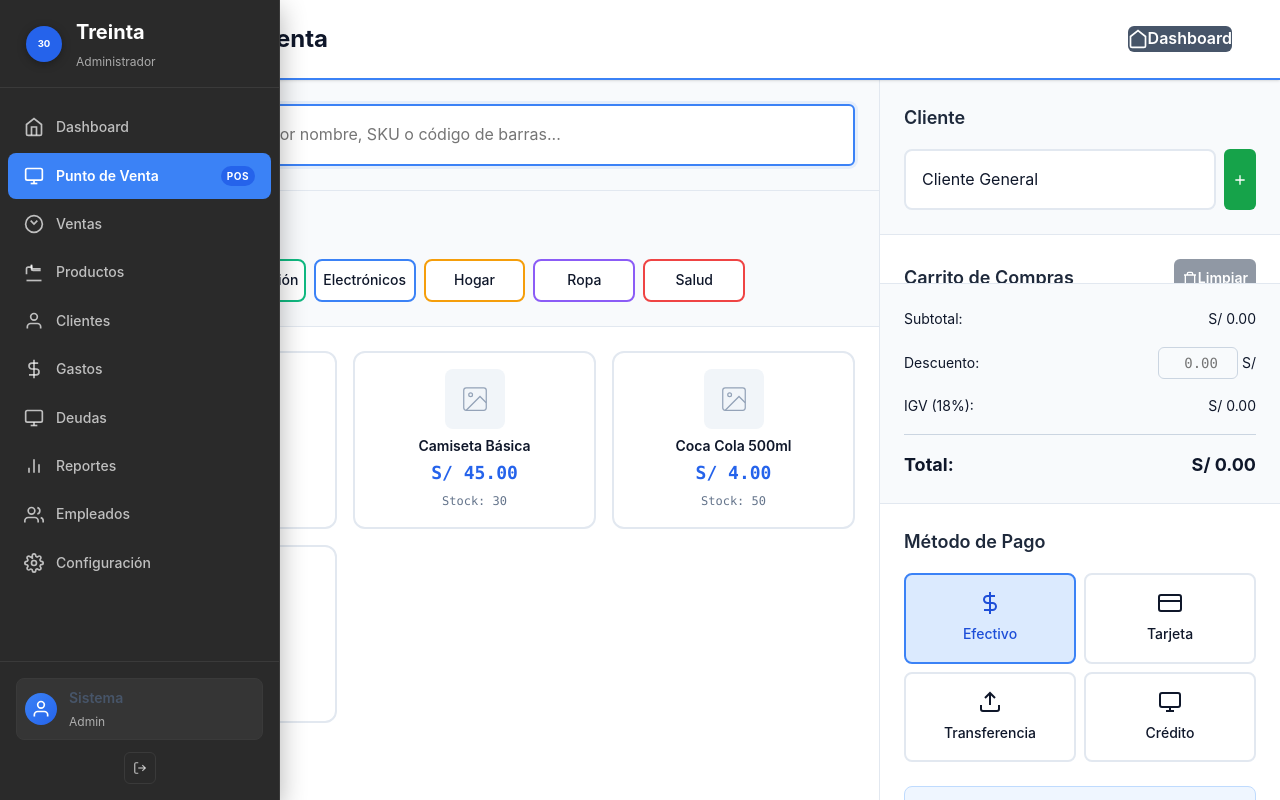
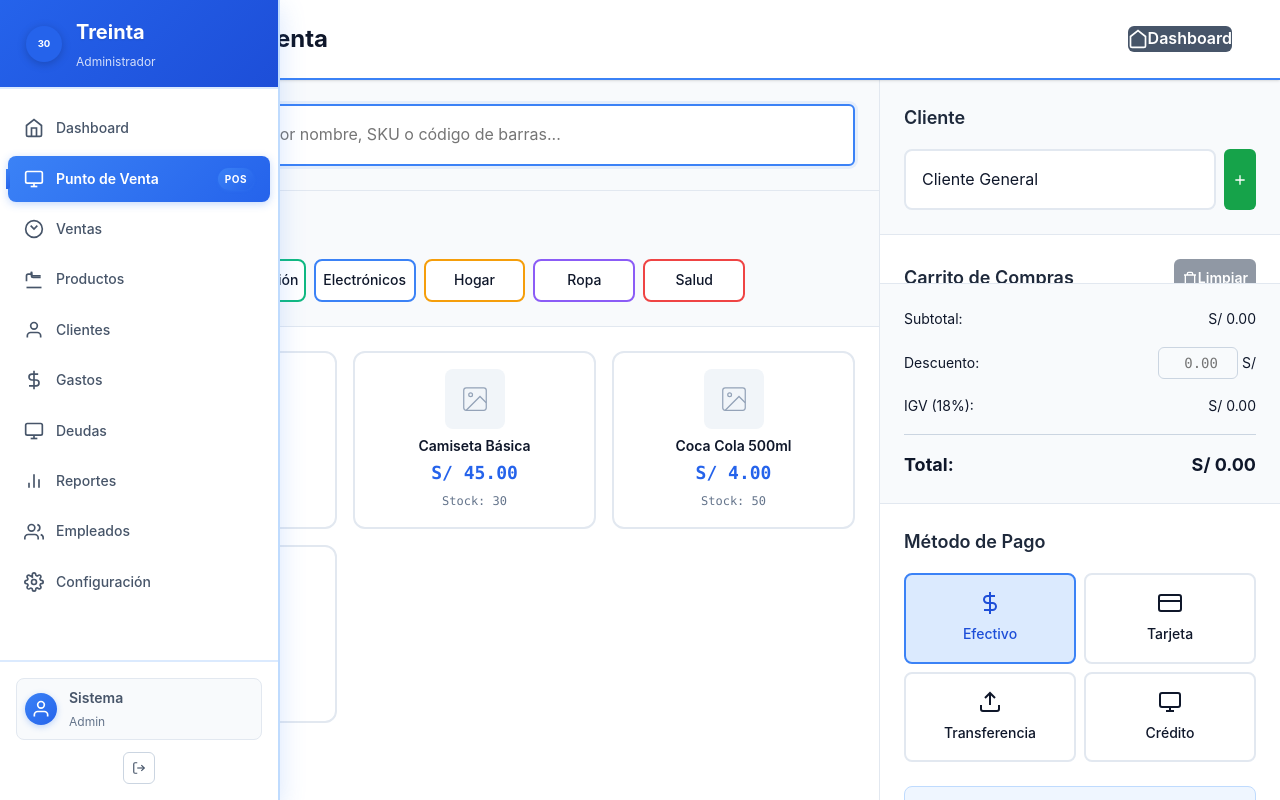
Before and after one commit to Codearlo/sistema_tienda, a PHP site: page /pos.php in a window 1280 px wide. Run offline with PHP 8.4, Linux system fonts and the light colour scheme; a user stored in the database is signed in; data comes from the database, SQL or seed files in the repository; data that the repository does not hold is empty.

Commit message:
Subiendo los archivos

```diff
--- a/assets/css/components/slidebar.css
+++ b/assets/css/components/slidebar.css
@@ -1,5 +1,6 @@
 /* =====================================================
-   SIDEBAR COMPONENT - Versión Corregida Completa
+   SIDEBAR COMPONENT - Tema Claro Corregido
+   Archivo: assets/css/components/slidebar.css
    ===================================================== */
 
 /* ===== MOBILE OVERLAY ===== */
@@ -28,20 +29,21 @@
   left: 0;
   height: 100vh;
   width: 70px;
-  background-color: #2a2a2a;
-  border-right: 1px solid #3a3a3a;
+  background-color: white;
+  border-right: 2px solid var(--primary-100);
   z-index: 30;
   display: flex;
   flex-direction: column;
   overflow: hidden;
-  box-shadow: 0 8px 25px rgba(0, 0, 0, 0.15);
+  box-shadow: 0 8px 25px rgba(59, 130, 246, 0.1);
   transition: width 0.3s ease, box-shadow 0.3s ease;
 }
 
 .sidebar:hover {
   width: 280px;
   z-index: 50;
-  box-shadow: 0 8px 25px rgba(0, 0, 0, 0.3);
+  box-shadow: 0 8px 25px rgba(59, 130, 246, 0.2);
+  border-right-color: var(--primary-200);
 }
 
 /* ===== SIDEBAR HEADER ===== */
@@ -49,8 +51,8 @@
   display: flex;
   align-items: center;
   padding: 1rem;
-  border-bottom: 1px solid #3a3a3a;
-  background-color: #2a2a2a;
+  border-bottom: 2px solid var(--primary-100);
+  background: linear-gradient(135deg, var(--primary-600), var(--primary-700));
   color: white;
   min-height: 80px;
   justify-content: center;
@@ -66,7 +68,7 @@
   flex-shrink: 0;
   margin-right: 0;
   transition: all 0.3s ease;
-  filter: drop-shadow(0 2px 4px rgba(0, 0, 0, 0.3));
+  filter: drop-shadow(0 2px 4px rgba(0, 0, 0, 0.2));
 }
 
 .sidebar:hover .sidebar-logo {
@@ -96,11 +98,12 @@
   margin: 0 0 4px 0;
   color: white;
   white-space: nowrap;
+  text-shadow: 0 1px 2px rgba(0, 0, 0, 0.1);
 }
 
 .sidebar-business {
   font-size: 0.75rem;
-  color: rgba(255, 255, 255, 0.6);
+  color: rgba(255, 255, 255, 0.8);
   margin: 0;
   font-weight: 400;
   white-space: nowrap;
@@ -111,6 +114,7 @@
   flex: 1;
   overflow-y: auto;
   padding: 1rem 0;
+  background-color: white;
 }
 
 .sidebar-nav-list {
@@ -120,14 +124,14 @@
 }
 
 .sidebar-nav-item {
-  margin-bottom: 2px;
+  margin-bottom: 4px;
 }
 
 .sidebar-nav-link {
   display: flex;
   align-items: center;
   padding: 12px;
-  color: rgba(255, 255, 255, 0.7);
+  color: var(--gray-600);
   text-decoration: none;
   transition: all 0.2s ease;
   font-weight: 500;
@@ -144,14 +148,22 @@
 }
 
 .sidebar-nav-link:hover {
-  background-color: rgba(255, 255, 255, 0.1);
-  color: white;
+  background-color: var(--primary-50);
+  color: var(--primary-700);
+  transform: translateX(2px);
 }
 
 .sidebar-nav-link.active {
-  background-color: #3b82f6;
+  background: linear-gradient(135deg, var(--primary-500), var(--primary-600));
   color: white;
   font-weight: 600;
+  box-shadow: 0 2px 8px rgba(59, 130, 246, 0.3);
+}
+
+.sidebar-nav-link.active:hover {
+  background: linear-gradient(135deg, var(--primary-600), var(--primary-700));
+  color: white;
+  transform: translateX(0);
 }
 
 .sidebar-nav-icon {
@@ -160,6 +172,9 @@
   margin-right: 0;
   flex-shrink: 0;
   transition: all 0.2s ease;
+  display: flex;
+  align-items: center;
+  justify-content: center;
 }
 
 .sidebar:hover .sidebar-nav-icon {
@@ -185,12 +200,12 @@
 }
 
 .sidebar-nav-badge {
-  background-color: #2563eb;
+  background: linear-gradient(135deg, var(--primary-500), var(--primary-600));
   color: white;
   font-size: 10px;
   font-weight: 700;
-  padding: 2px 6px;
-  border-radius: 10px;
+  padding: 3px 7px;
+  border-radius: 12px;
   text-transform: uppercase;
   letter-spacing: 0.5px;
   margin-left: 8px;
@@ -199,6 +214,7 @@
   width: 0;
   overflow: hidden;
   transition: all 0.3s ease;
+  box-shadow: 0 1px 3px rgba(59, 130, 246, 0.3);
 }
 
 .sidebar:hover .sidebar-nav-badge {
@@ -216,7 +232,7 @@
   left: 100%;
   top: 50%;
   transform: translateY(-50%);
-  background: #1a1a1a;
+  background: var(--gray-900);
   color: white;
   padding: 8px 12px;
   border-radius: 6px;
@@ -226,15 +242,15 @@
   margin-left: 8px;
   opacity: 1;
   pointer-events: none;
-  box-shadow: 0 4px 12px rgba(0, 0, 0, 0.3);
-  border: 1px solid #3a3a3a;
+  box-shadow: 0 4px 12px rgba(0, 0, 0, 0.15);
+  border: 1px solid var(--gray-300);
 }
 
 /* ===== SIDEBAR FOOTER ===== */
 .sidebar-footer {
-  border-top: 1px solid #3a3a3a;
+  border-top: 2px solid var(--primary-100);
   padding: 8px;
-  background-color: #2a2a2a;
+  background-color: white;
   transition: padding 0.3s ease;
 }
 
@@ -247,9 +263,9 @@
   align-items: center;
   margin-bottom: 8px;
   padding: 8px;
-  background-color: rgba(255, 255, 255, 0.05);
+  background-color: var(--gray-50);
   border-radius: 8px;
-  border: 1px solid #3a3a3a;
+  border: 1px solid var(--gray-200);
   transition: all 0.2s ease;
   justify-content: center;
 }
@@ -260,13 +276,14 @@
 }
 
 .user-profile:hover {
-  background-color: rgba(255, 255, 255, 0.1);
+  background-color: var(--primary-50);
+  border-color: var(--primary-200);
 }
 
 .user-avatar {
   width: 32px;
   height: 32px;
-  background: linear-gradient(135deg, #3b82f6, #2563eb);
+  background: linear-gradient(135deg, var(--primary-500), var(--primary-600));
   border-radius: 50%;
   display: flex;
   align-items: center;
@@ -275,6 +292,7 @@
   color: white;
   flex-shrink: 0;
   transition: margin 0.3s ease;
+  box-shadow: 0 2px 6px rgba(59, 130, 246, 0.3);
 }
 
 .sidebar:hover .user-avatar {
@@ -300,7 +318,7 @@
 
 .user-name {
   font-weight: 600;
-  color: white;
+  color: var(--gray-900);
   font-size: 0.875rem;
   margin-bottom: 2px;
   text-overflow: ellipsis;
@@ -310,7 +328,7 @@
 
 .user-role {
   font-size: 0.75rem;
-  color: rgba(255, 255, 255, 0.6);
+  color: var(--gray-500);
   text-transform: capitalize;
   font-weight: 400;
 }
@@ -336,10 +354,10 @@
 
 .sidebar-action-btn {
   background: none;
-  border: 1px solid #3a3a3a;
+  border: 1px solid var(--gray-300);
   border-radius: 6px;
   padding: 8px;
-  color: rgba(255, 255, 255, 0.7);
+  color: var(--gray-600);
   cursor: pointer;
   transition: all 0.2s ease;
   display: flex;
@@ -351,9 +369,10 @@
 }
 
 .sidebar-action-btn:hover {
-  background-color: rgba(255, 255, 255, 0.1);
-  border-color: #4a4a4a;
-  color: white;
+  background-color: var(--error-50);
+  border-color: var(--error-300);
+  color: var(--error-600);
+  transform: scale(1.05);
 }
 
 /* ===== SCROLLBAR STYLING ===== */
@@ -366,12 +385,12 @@
 }
 
 .sidebar-nav::-webkit-scrollbar-thumb {
-  background: #4a4a4a;
+  background: var(--primary-200);
   border-radius: 2px;
 }
 
 .sidebar-nav::-webkit-scrollbar-thumb:hover {
-  background: #5a5a5a;
+  background: var(--primary-300);
 }
 
 /* ===== RESPONSIVE MOBILE ===== */
@@ -380,6 +399,7 @@
     width: 280px;
     transform: translateX(-100%);
     transition: transform 0.3s ease;
+    box-shadow: 0 8px 25px rgba(0, 0, 0, 0.15);
   }
 
   .sidebar.open {
@@ -408,7 +428,6 @@
     visibility: visible;
     width: auto;
     overflow: visible;
-    height: auto;
   }
 
   .sidebar-nav-link {
@@ -434,6 +453,47 @@
   }
 }
 
+/* ===== ANIMACIONES ADICIONALES ===== */
+@keyframes slideIn {
+  from {
+    opacity: 0;
+    transform: translateX(-10px);
+  }
+  to {
+    opacity: 1;
+    transform: translateX(0);
+  }
+}
+
+.sidebar:hover .sidebar-nav-label,
+.sidebar:hover .sidebar-title-section,
+.sidebar:hover .user-info {
+  animation: slideIn 0.3s ease 0.1s both;
+}
+
+/* ===== ESTADOS ESPECÍFICOS ===== */
+.sidebar-nav-link[data-page="pos"] {
+  position: relative;
+}
+
+.sidebar-nav-link[data-page="pos"]::before {
+  content: '';
+  position: absolute;
+  left: -2px;
+  top: 50%;
+  transform: translateY(-50%);
+  width: 4px;
+  height: 20px;
+  background: linear-gradient(135deg, var(--primary-500), var(--primary-600));
+  border-radius: 0 2px 2px 0;
+  opacity: 0;
+  transition: opacity 0.2s ease;
+}
+
+.sidebar-nav-link[data-page="pos"].active::before {
+  opacity: 1;
+}
+
 /* ===== PRINT STYLES ===== */
 @media print {
   .sidebar {
```
